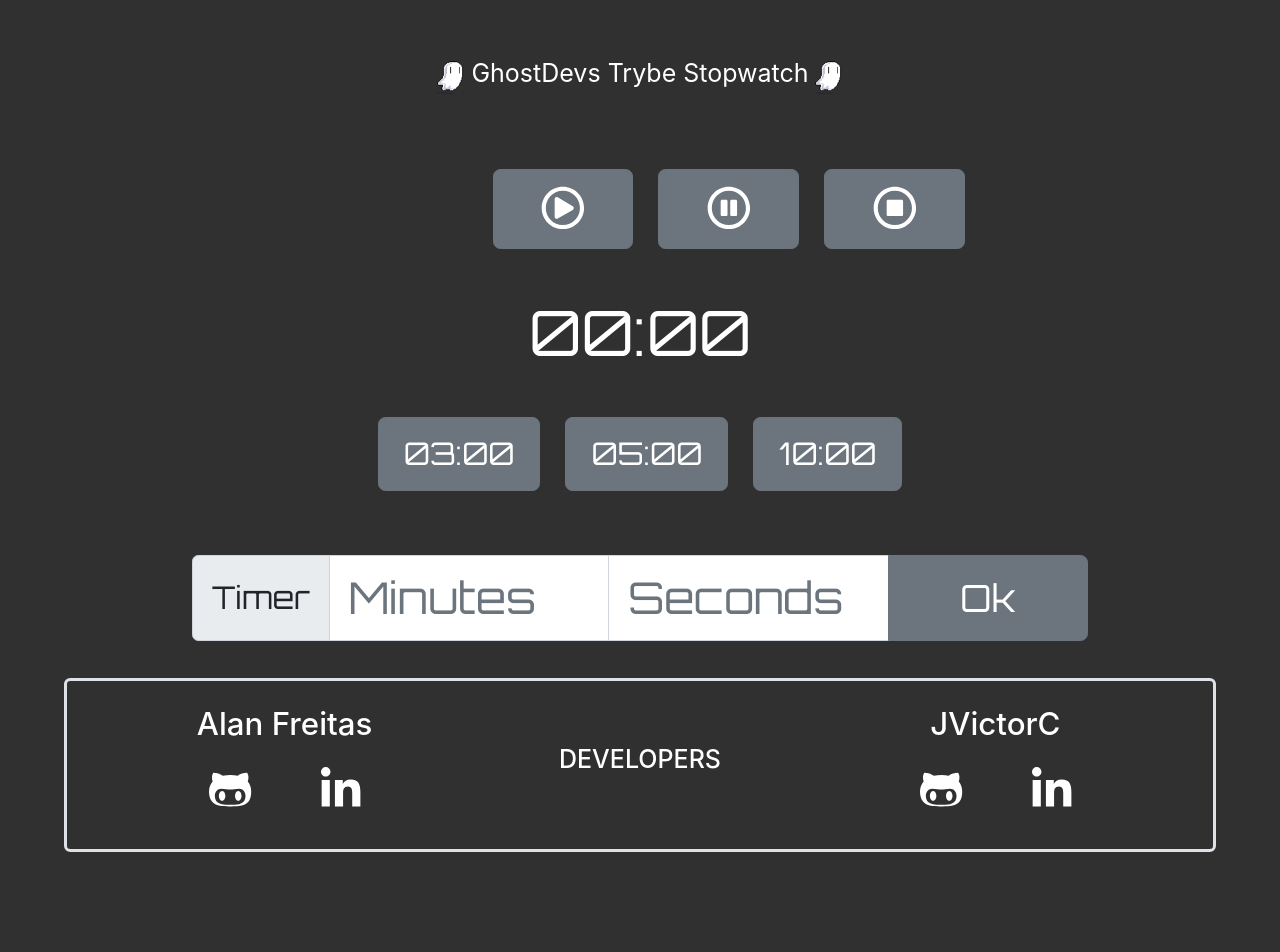
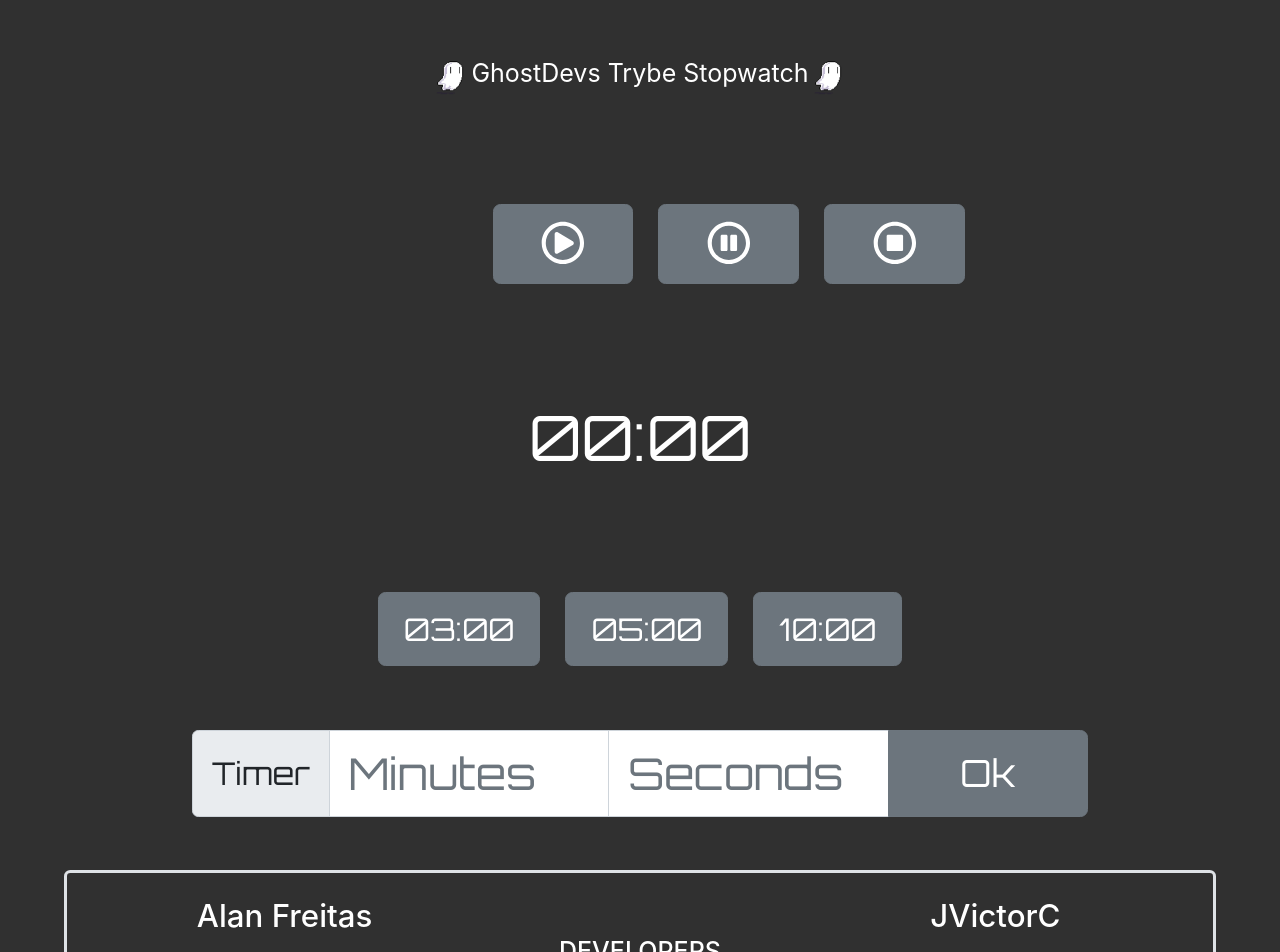
Before and after one commit to alanmdf/ghostdevs-stopwatch, a React (Create React App) app in the folder stopwatch-challenge/: page / in a window 1280 px wide. Shown: the top 952 px of the page. Before the commit the page ends 870 px from the top, so only its background shows below. Built offline with nearby package versions, Linux system fonts and the light colour scheme.

Commit message:
Arrumando Footer

```diff
--- a/stopwatch-challenge/src/App.css
+++ b/stopwatch-challenge/src/App.css
@@ -74,6 +74,7 @@
   display: flex;
   justify-content: space-around;
   width: 90%;
+  margin: auto;
 }
 
 .Footer article {
--- a/stopwatch-challenge/src/Components/Footer.jsx
+++ b/stopwatch-challenge/src/Components/Footer.jsx
@@ -8,12 +8,12 @@
         <article>
           <h5 className="text-white">Alan Freitas</h5>
           <div>
-            <a href="" target="_blank" rel="noreferrer">
+            <a href="https://www.linkedin.com/in/alanfreitas/" target="_blank" rel="noreferrer">
               <i className="icons">
                 {Icons.gitHub}
               </i>
             </a>
-            <a href="" target="_blank" rel="noreferrer">
+            <a href="https://github.com/alanmdf" target="_blank" rel="noreferrer">
               <i className="icons">
                 {Icons.linkedin}
               </i>
--- a/stopwatch-challenge/src/Components/RenderApp.jsx
+++ b/stopwatch-challenge/src/Components/RenderApp.jsx
@@ -156,8 +156,8 @@
             setStandardTimer={ this.setStandardTimer }
             setCustomTimer={ this.setCustomTimer }
           />
-          <Footer />
         </section>
+        <Footer />
       </main>
     );
   }
```
